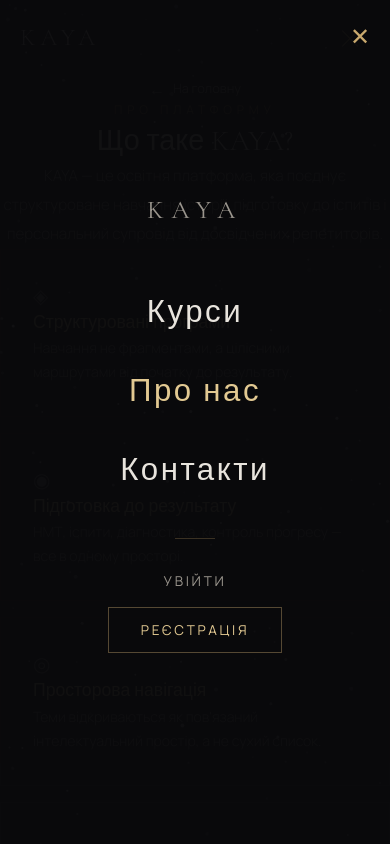
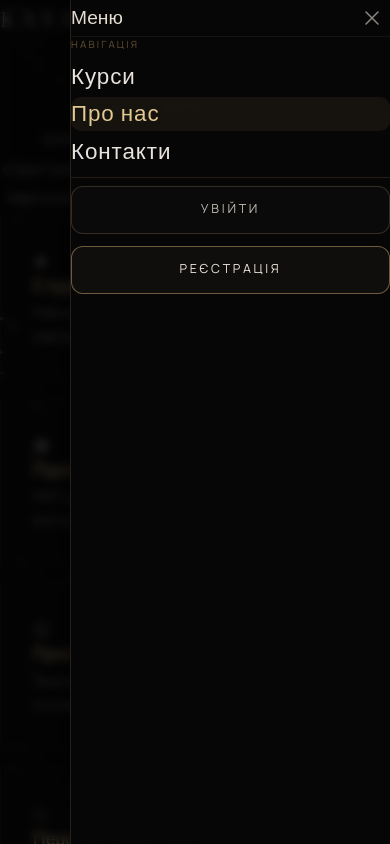
Before and after one commit to historicalalice-pixel/kaya-lms, a Next.js app in the folder web/: page /about in a window 390 px wide. Both pictures are taken after a click on the button "Відкрити меню". Shown: the top 844 px of the page. Built offline with nearby package versions, Linux system fonts and the light colour scheme.

Commit message:
refactor(day2): header on Sheet (a11y) + lower desktop breakpoint to 1024px

```diff
--- a/web/src/app/components/header.tsx
+++ b/web/src/app/components/header.tsx
@@ -2,232 +2,151 @@
 
 import { useState } from "react";
 import Link from "next/link";
+import { Sheet } from "@/components/ui";
+import { cn } from "@/lib/cn";
+
+type ActivePage = "courses" | "about" | "contacts";
 
 type HeaderProps = {
-  activePage?: "courses" | "about" | "contacts";
+  activePage?: ActivePage;
   showAuth?: boolean;
   logoHref?: string;
 };
 
-export default function Header({ activePage, showAuth = true, logoHref = "/home" }: HeaderProps) {
-  const [menuOpen, setMenuOpen] = useState(false);
-
-  const navLinks = [
+const NAV_LINKS: Array<{ href: string; label: string; key: ActivePage }> = [
   { href: "/courses", label: "Курси", key: "courses" },
   { href: "/about", label: "Про нас", key: "about" },
   { href: "/contacts", label: "Контакти", key: "contacts" },
 ];
 
+export default function Header({
+  activePage,
+  showAuth = true,
+  logoHref = "/home",
+}: HeaderProps) {
+  const [menuOpen, setMenuOpen] = useState(false);
+
+  const closeMenu = () => setMenuOpen(false);
+
   return (
     <>
       <header className="relative z-20 w-full border-b border-[rgba(201,169,110,0.08)]">
-        <div
-          className="w-full flex items-center justify-between"
-          style={{
-            paddingLeft: "clamp(20px, 5vw, 80px)",
-            paddingRight: "clamp(20px, 5vw, 80px)",
-            paddingTop: "18px",
-            paddingBottom: "18px",
-          }}
-        >
-          {/* LOGO */}
+        <div className="flex w-full items-center justify-between px-[clamp(20px,5vw,80px)] py-[18px]">
+          {/* Logo */}
           <Link
             href={logoHref}
-            className="font-serif text-2xl md:text-3xl tracking-[0.2em] text-[var(--text)] hover:text-[var(--gold-light)] transition-colors duration-300"
+            className="press font-serif text-2xl tracking-[0.2em] text-[var(--text)] transition-colors duration-[var(--dur-popover)] ease-[var(--ease-out)] hover:text-[var(--gold-light)] md:text-3xl"
           >
             KAYA
           </Link>
 
-          {/* DESKTOP NAV */}
-          <nav className="hidden md:flex items-center gap-8">
-            {navLinks.map((link) => (
+          {/* Desktop nav */}
+          <nav className="hidden items-center gap-8 md:flex" aria-label="Основна навігація">
+            {NAV_LINKS.map((link) => (
               <Link
                 key={link.key}
                 href={link.href}
-                className={`nav-link text-[0.85rem] ${
-                  activePage === link.key ? "text-[var(--gold-light)]" : ""
-                }`}
+                aria-current={activePage === link.key ? "page" : undefined}
+                className={cn(
+                  "nav-link text-[0.85rem]",
+                  activePage === link.key && "text-[var(--gold-light)]"
+                )}
               >
                 {link.label}
               </Link>
             ))}
           </nav>
 
-          {/* DESKTOP AUTH */}
-          {showAuth && (
-            <div className="hidden md:flex items-center gap-4">
+          {/* Desktop auth */}
+          {showAuth ? (
+            <div className="hidden items-center gap-4 md:flex">
               <Link href="/login" className="nav-link text-[0.85rem]">
                 Увійти
               </Link>
-              <Link href="/register" className="header-btn text-[0.85rem]">
+              <Link
+                href="/register"
+                className="press header-btn ui-hover text-[0.85rem]"
+              >
                 Реєстрація
               </Link>
             </div>
-          )}
+          ) : null}
 
-          {/* HAMBURGER */}
+          {/* Hamburger — opens Sheet */}
           <button
-            className="md:hidden flex flex-col justify-center items-center w-10 h-10 gap-[6px] focus:outline-none"
-            onClick={() => setMenuOpen(!menuOpen)}
-            aria-label="Меню"
+            type="button"
+            onClick={() => setMenuOpen(true)}
+            aria-label="Відкрити меню"
+            aria-expanded={menuOpen}
+            aria-controls="mobile-menu"
+            className="press flex h-10 w-10 flex-col items-center justify-center gap-[6px] rounded-[10px] border border-transparent text-[var(--gold)] outline-none transition-colors duration-[var(--dur-popover)] ease-[var(--ease-out)] focus-visible:ring-2 focus-visible:ring-[rgba(201,169,110,0.6)] md:hidden"
           >
-            <span
-              style={{
-                display: "block",
-                width: "22px",
-                height: "1px",
-                background: "var(--gold)",
-                transition: "all 0.3s ease",
-                transform: menuOpen ? "translateY(7px) rotate(45deg)" : "none",
-              }}
-            />
-            <span
-              style={{
-                display: "block",
-                width: "22px",
-                height: "1px",
-                background: "var(--gold)",
-                transition: "all 0.3s ease",
-                opacity: menuOpen ? 0 : 1,
-              }}
-            />
-            <span
-              style={{
-                display: "block",
-                width: "22px",
-                height: "1px",
-                background: "var(--gold)",
-                transition: "all 0.3s ease",
-                transform: menuOpen ? "translateY(-7px) rotate(-45deg)" : "none",
-              }}
-            />
+            <span className="block h-px w-[22px] bg-current" aria-hidden="true" />
+            <span className="block h-px w-[22px] bg-current" aria-hidden="true" />
+            <span className="block h-px w-[22px] bg-current" aria-hidden="true" />
           </button>
         </div>
       </header>
 
-      {/* MOBILE MENU OVERLAY */}
-      <div
-        style={{
-          position: "fixed",
-          top: 0,
-          left: 0,
-          right: 0,
-          bottom: 0,
-          zIndex: 50,
-          background: "rgba(10,10,12,0.97)",
-          display: "flex",
-          flexDirection: "column",
-          alignItems: "center",
-          justifyContent: "center",
-          gap: "0",
-          transition: "opacity 0.35s ease, visibility 0.35s ease",
-          opacity: menuOpen ? 1 : 0,
-          visibility: menuOpen ? "visible" : "hidden",
-        }}
+      {/* Mobile menu — Sheet handles focus-trap, ESC, scroll-lock, slide animation */}
+      <Sheet
+        open={menuOpen}
+        onClose={closeMenu}
+        side="right"
+        title="Меню"
+        width={320}
       >
-        {/* Close button */}
-        <button
-          onClick={() => setMenuOpen(false)}
-          style={{
-            position: "absolute",
-            top: "24px",
-            right: "clamp(20px, 5vw, 80px)",
-            background: "none",
-            border: "none",
-            cursor: "pointer",
-            color: "var(--gold)",
-            fontSize: "1.5rem",
-            lineHeight: 1,
-          }}
-          aria-label="Закрити"
-        >
-          ✕
-        </button>
+        <div id="mobile-menu" className="flex flex-col gap-2">
+          <p className="mb-2 font-sans text-[0.62rem] uppercase tracking-[0.22em] text-[rgba(171,140,84,0.55)]">
+            Навігація
+          </p>
 
-        {/* Logo in menu */}
-        <div
-          style={{
-            fontFamily: "var(--font-serif), serif",
-            fontSize: "1.6rem",
-            letterSpacing: "0.3em",
-            color: "var(--text-dim)",
-            marginBottom: "48px",
-          }}
-        >
-          KAYA
-        </div>
-
-        {/* Nav links */}
-        <nav style={{ display: "flex", flexDirection: "column", alignItems: "center", gap: "8px", width: "100%" }}>
-          {navLinks.map((link) => (
+          <nav className="flex flex-col gap-1" aria-label="Мобільна навігація">
+            {NAV_LINKS.map((link) => {
+              const active = activePage === link.key;
+              return (
                 <Link
                   key={link.key}
                   href={link.href}
-              onClick={() => setMenuOpen(false)}
-              style={{
-                fontFamily: "var(--font-serif), serif",
-                fontSize: "clamp(1.8rem, 8vw, 2.4rem)",
-                fontWeight: 300,
-                letterSpacing: "0.08em",
-                color: activePage === link.key ? "var(--gold-light)" : "var(--text)",
-                textDecoration: "none",
-                padding: "12px 40px",
-                transition: "color 0.2s",
-                display: "block",
-                textAlign: "center",
-              }}
+                  onClick={closeMenu}
+                  aria-current={active ? "page" : undefined}
+                  className={cn(
+                    "press rounded-[10px] px-3 py-3 font-serif text-[1.4rem] tracking-[0.04em] transition-colors duration-[var(--dur-popover)] ease-[var(--ease-out)]",
+                    active
+                      ? "bg-[rgba(201,169,110,0.08)] text-[var(--gold-light)]"
+                      : "text-[var(--text)] hover:bg-[rgba(201,169,110,0.06)] hover:text-[var(--gold-light)]"
+                  )}
                 >
                   {link.label}
                 </Link>
-          ))}
+              );
+            })}
           </nav>
 
-        {/* Divider */}
-        <div
-          style={{
-            width: "40px",
-            height: "1px",
-            background: "rgba(201,169,110,0.25)",
-            margin: "32px 0",
-          }}
-        />
+          {showAuth ? (
+            <>
+              <div className="my-4 h-px w-full bg-[rgba(201,169,110,0.14)]" aria-hidden="true" />
 
-        {/* Auth links */}
-        {showAuth && (
-          <div style={{ display: "flex", flexDirection: "column", alignItems: "center", gap: "16px" }}>
+              <div className="flex flex-col gap-3">
                 <Link
                   href="/login"
-              onClick={() => setMenuOpen(false)}
-              style={{
-                fontFamily: "var(--font-sans), sans-serif",
-                fontSize: "0.85rem",
-                letterSpacing: "0.2em",
-                textTransform: "uppercase",
-                color: "var(--text-dim)",
-                textDecoration: "none",
-              }}
+                  onClick={closeMenu}
+                  className="press ui-hover inline-flex h-12 w-full items-center justify-center rounded-[12px] border border-[rgba(201,169,110,0.22)] bg-[rgba(255,255,255,0.02)] font-sans text-[0.78rem] uppercase tracking-[0.22em] text-[rgba(223,217,207,0.85)] transition-[color,border-color,background-color] duration-[var(--dur-popover)] ease-[var(--ease-out)] hover:border-[rgba(227,196,136,0.7)] hover:bg-[rgba(201,169,110,0.06)]"
                 >
                   Увійти
                 </Link>
                 <Link
                   href="/register"
-              onClick={() => setMenuOpen(false)}
-              style={{
-                fontFamily: "var(--font-sans), sans-serif",
-                fontSize: "0.85rem",
-                letterSpacing: "0.2em",
-                textTransform: "uppercase",
-                color: "var(--gold-light)",
-                textDecoration: "none",
-                border: "1px solid rgba(201,169,110,0.4)",
-                padding: "12px 32px",
-              }}
+                  onClick={closeMenu}
+                  className="press ui-hover inline-flex h-12 w-full items-center justify-center rounded-[12px] border border-[rgba(201,169,110,0.5)] bg-[rgba(201,169,110,0.05)] font-sans text-[0.78rem] uppercase tracking-[0.22em] text-[rgba(245,239,230,0.96)] transition-[color,border-color,background-color,box-shadow] duration-[var(--dur-popover)] ease-[var(--ease-out)] hover:border-[rgba(227,196,136,0.92)] hover:bg-[rgba(201,169,110,0.09)] hover:shadow-[0_10px_26px_rgba(201,169,110,0.08)]"
                 >
                   Реєстрація
                 </Link>
               </div>
-        )}
+            </>
+          ) : null}
         </div>
+      </Sheet>
     </>
   );
 }
--- a/web/src/app/dashboard/page.tsx
+++ b/web/src/app/dashboard/page.tsx
@@ -227,7 +227,9 @@ export default function DashboardPage() {
 
   // Responsive detection — runs only on client, no SSR mismatch
   useEffect(() => {
-    const mq = window.matchMedia("(min-width: 1280px)");
+    // 1024px = Tailwind 'lg'. Catches laptops in 1024–1279 range that
+    // were previously stuck on the mobile layout.
+    const mq = window.matchMedia("(min-width: 1024px)");
     setIsDesktop(mq.matches);
     const handler = (e: MediaQueryListEvent) => setIsDesktop(e.matches);
     mq.addEventListener("change", handler);
--- a/web/src/app/teacher/page.tsx
+++ b/web/src/app/teacher/page.tsx
@@ -422,7 +422,7 @@ export default function TeacherCabinetPage() {
 
   useEffect(() => {
     setIsMounted(true);
-    const media = window.matchMedia("(min-width: 1280px)");
+    const media = window.matchMedia("(min-width: 1024px)");
     setIsDesktop(media.matches);
     const onChange = (e: MediaQueryListEvent) => setIsDesktop(e.matches);
     media.addEventListener("change", onChange);
--- a/web/src/components/dashboard/DashboardGrid.tsx
+++ b/web/src/components/dashboard/DashboardGrid.tsx
@@ -22,7 +22,7 @@ function useBreakpoint(): GridBreakpoint {
   useEffect(() => {
     if (typeof window === "undefined") return;
 
-    const desktopQuery = window.matchMedia("(min-width: 1280px)");
+    const desktopQuery = window.matchMedia("(min-width: 1024px)");
     const tabletQuery = window.matchMedia("(min-width: 768px)");
 
     const update = () => {
```
Lines whose indentation alone changed are shown as unchanged.
